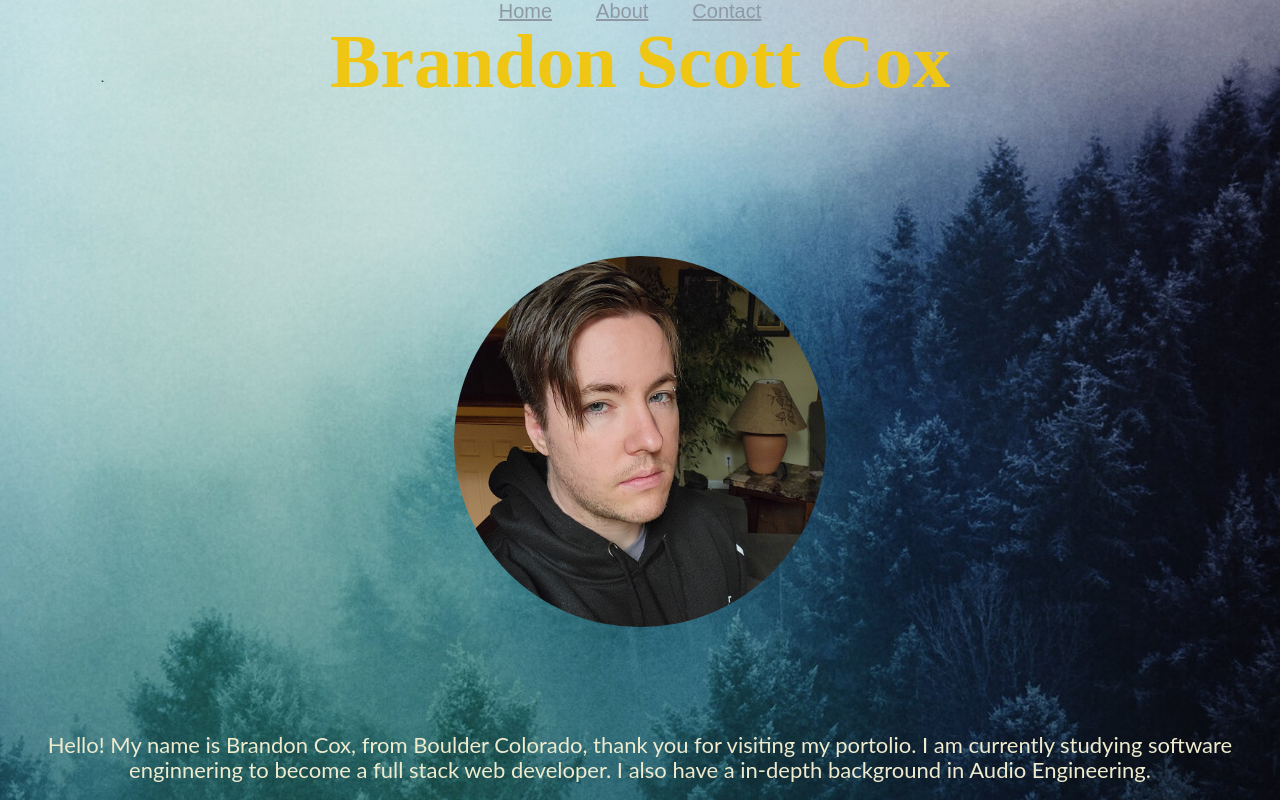
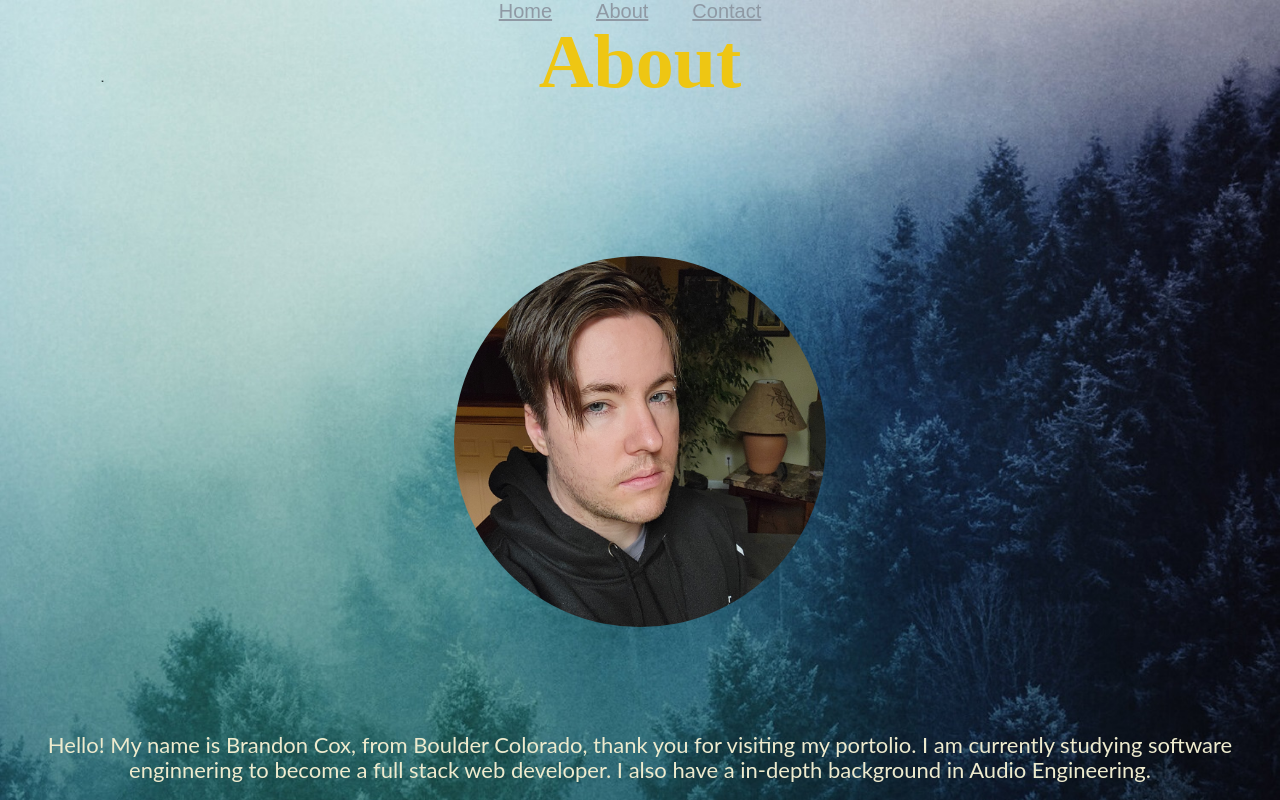
Before and after one commit to brandonscottcox/New-Web-Portfolio, a plain HTML site: page about.html in a window 1280 px wide. Shown: the top 800 px of the page. Drawn offline with nearby package versions, Linux system fonts and the light colour scheme.

Commit message:
Update about.html

```diff
--- a/about.html
+++ b/about.html
@@ -30,7 +30,7 @@
       </nav>
    </div>
    <div class="textContainer">
-    <h1>Brandon Scott Cox</h1>
+    <h1>About</h1>
    </div>
    <div>
   <div class="imageContainer">
@@ -75,11 +75,13 @@
 <!--Footer-->
 
 <footer>
+  <article>
   <div id="wrap">
     <p>Powered by <a href=https://www.thinkful.com/>Thinkful</a></p>
 </div>
 
 <div id="footer2"></div>
+</article>
 </footer>
 
 </body>
```
